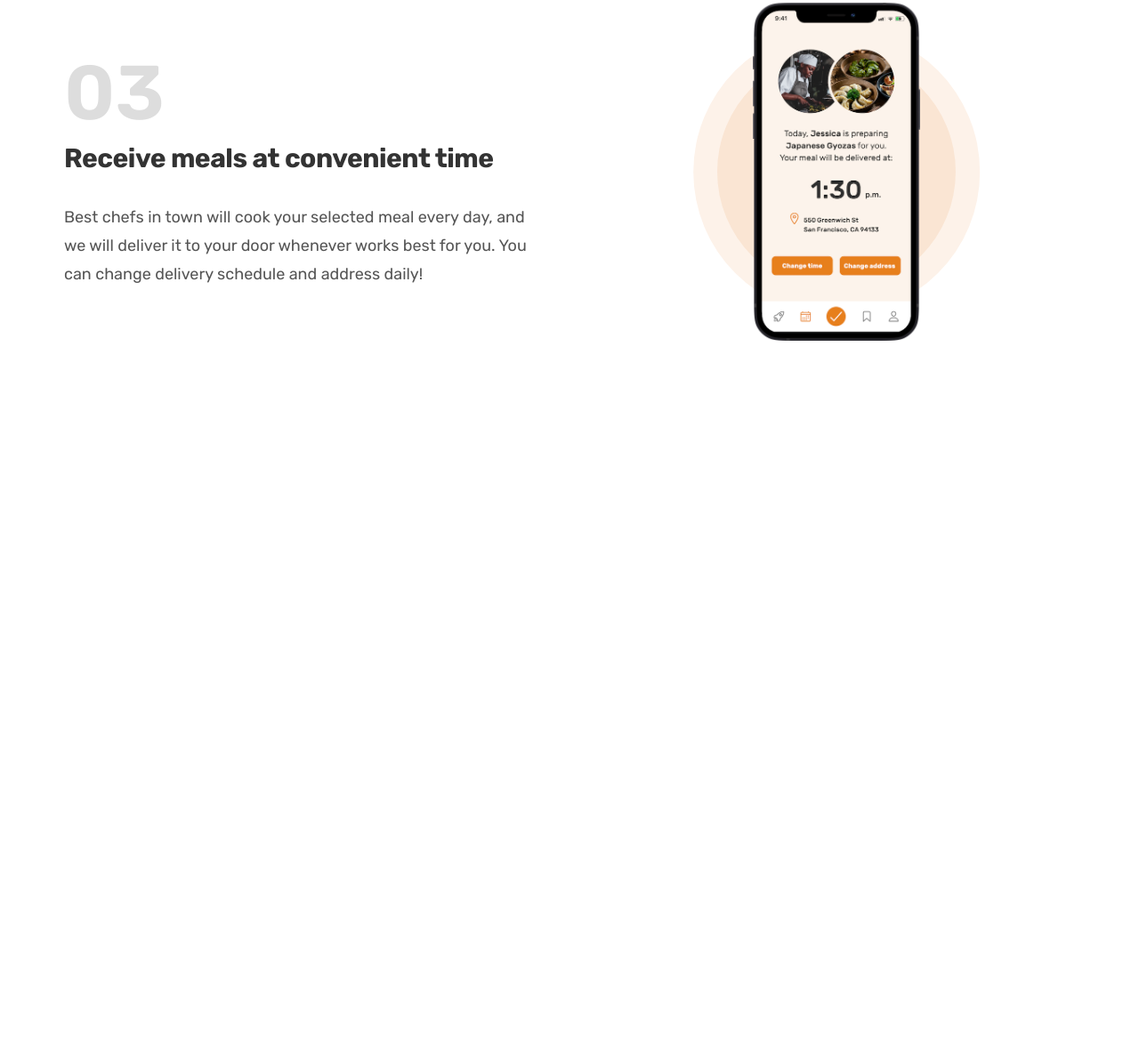
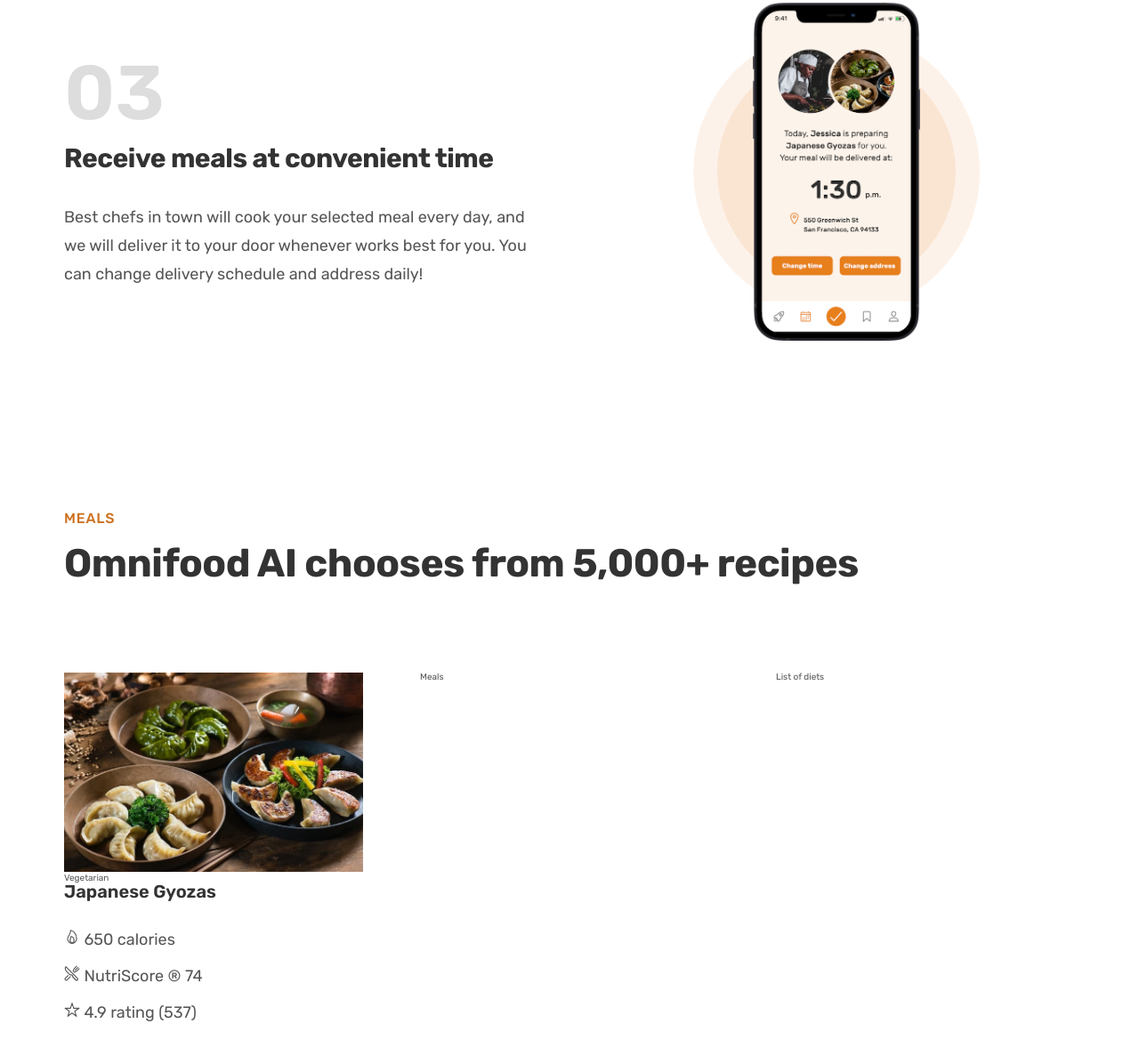
Before and after one commit to mjamecny/omnifood, a plain HTML site: page index.html in a window 1280 px wide. Shown: the part 2134-3321 px from the top of the page at 89% size. Before the commit the page ends 2613 px from the top, so only its background shows below. Drawn offline with nearby package versions, Linux system fonts and the light colour scheme.

Commit message:
building the meals section - part 1

```diff
--- a/css/style.css
+++ b/css/style.css
@@ -206,3 +206,33 @@
   font-size: 1.8rem;
   line-height: 1.8;
 }
+
+/********************************************************/
+/* MEALS SECTION */
+/********************************************************/
+.section-meals{
+  padding: 9.6rem 0;
+}
+
+.meal-title {
+  font-size: 2rem;
+  color: #333;
+  font-weight: 600;
+  margin-bottom: 3.2rem;
+}
+
+.meal-attributes {
+  list-style: none;
+
+  display: flex;
+  flex-direction: column;
+  gap: 2rem;
+}
+
+.meal-attribute {
+  font-size: 1.8rem;
+}
+
+.meal-img {
+  width: 100%;
+}
--- a/index.html
+++ b/index.html
@@ -9,6 +9,8 @@
     <link href="https://fonts.googleapis.com/css2?family=Rubik:wght@400;500;600;700&display=swap" rel="stylesheet">
     <link rel="stylesheet" href="css/general.css">
     <link rel="stylesheet" href="css/style.css">
+    <script type="module" src="https://unpkg.com/ionicons@5.4.0/dist/ionicons/ionicons.esm.js"></script>
+    <script nomodule="" src="https://unpkg.com/ionicons@5.4.0/dist/ionicons/ionicons.js"></script>
     <title>Omnifood</title>
   </head>
   <body>
@@ -104,6 +106,35 @@
           </div>
         </div>
       </section>
+      <section class="section-meals">
+        <div class="container">
+          <span class="subheading">Meals</span>
+          <h2 class="heading-secondary">Omnifood AI chooses from 5,000+ recipes</h2>
+        </div>
+        <div class="container grid grid--3-cols">
+          <div class="meal">
+            <img class="meal-img" src="img/meals/meal-1.jpg" alt="Japanese Gyozas">
+            <span class="tag">Vegetarian</span>
+            <p class="meal-title">Japanese Gyozas</p>
+            <ul class="meal-attributes">
+              <li class="meal-attribute">
+                <ion-icon name="flame-outline"></ion-icon>
+                <span>650 calories</span>
+              </li>
+              <li class="meal-attribute">
+                <ion-icon name="restaurant-outline"></ion-icon>
+                <span>NutriScore &reg; 74</span>
+              </li>
+              <li class="meal-attribute">
+                <ion-icon name="star-outline"></ion-icon>
+                <span>4.9 rating (537)</span>
+              </li>
+            </ul>
+          </div>
+          <div class="meal">Meals</div>
+          <div class="list">List of diets</div>
+        </div>
+      </section>
     </main>
   </body>
 </html>
```
Lines whose indentation alone changed are shown as unchanged.
